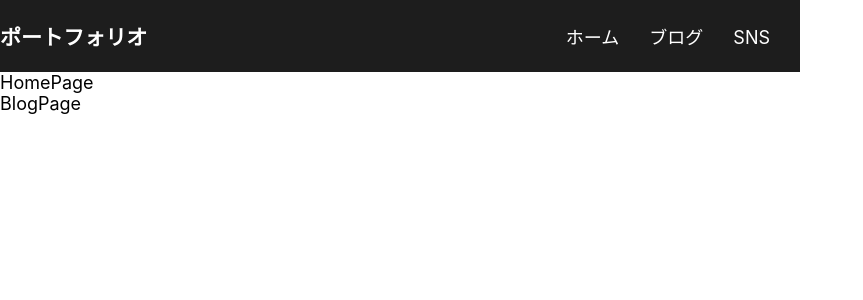
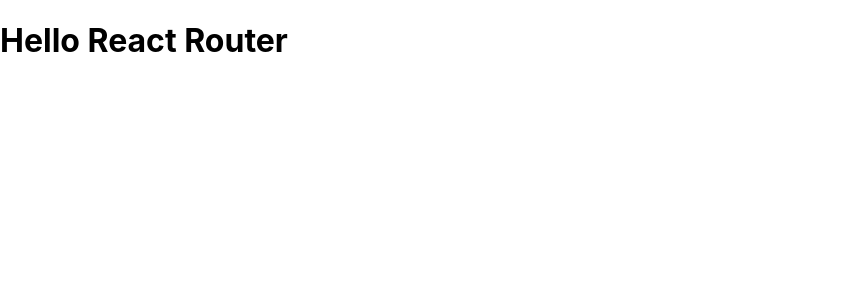
Before and after one commit to kouji2004/react-portfolio, a React (Create React App) app in the folder react-portfolio/: page / in a window 1280 px wide. Shown: the top 300 px of the page, without its empty margins (0-863 px from the left). Built offline with nearby package versions, Linux system fonts and the light colour scheme.

Commit message:
ルーティングの設定

```diff
--- a/package.json
+++ b/package.json
@@ -1,5 +1,5 @@
 {
-  "dependencies": {
-    "react-router-dom": "^6.6.2"
+  "devDependencies": {
+    "react-router-dom": "^5.3.4"
   }
 }
--- a/react-portfolio/src/App.js
+++ b/react-portfolio/src/App.js
@@ -1,17 +1,21 @@
-import './App.css';
-import { BlogPage } from './BlogPage';
-import { Header } from './Header';
-import { HomePage } from './HomePage';
-import {BrowserRouter as Route, Routes} from "react-router-dom";
-
 function App() {
   return (
-    <div className="App">
-      <Header/>
-      <HomePage/>
-      <BlogPage/>
+    <div>
+      <h1>Hello React Router</h1>
     </div>
   );
 }
 
+function Home() {
+  return <h2>Home</h2>;
+}
+
+function About() {
+  return <h2>About</h2>;
+}
+
+function Contact() {
+  return <h2>Contact</h2>;
+}
+
 export default App;
```
Also changed, not shown: react-portfolio/src/components/BlogPage.js (renamed from react-portfolio/src/BlogPage.js), react-portfolio/src/components/Header.js (renamed from react-portfolio/src/Header.js), react-portfolio/src/components/HomePage.js (renamed from react-portfolio/src/HomePage.js), 1 other file (tests, documents, lock files or other folders).
